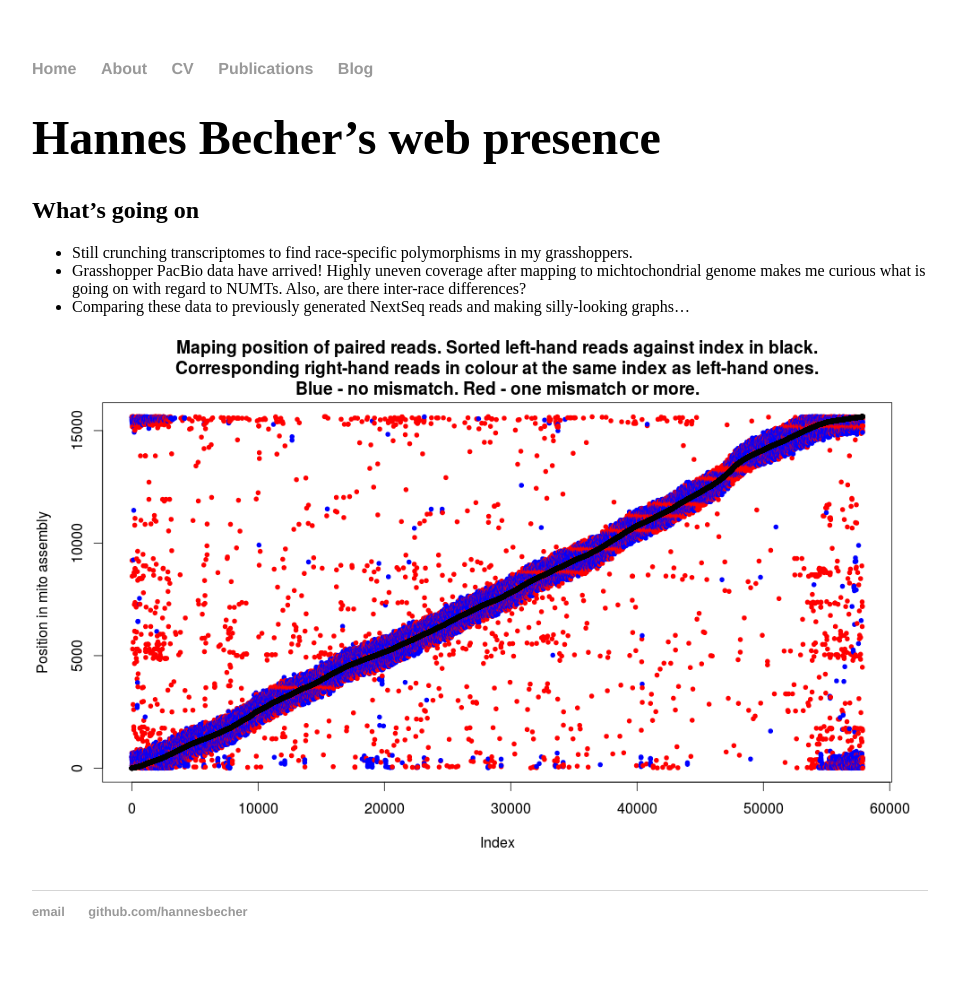
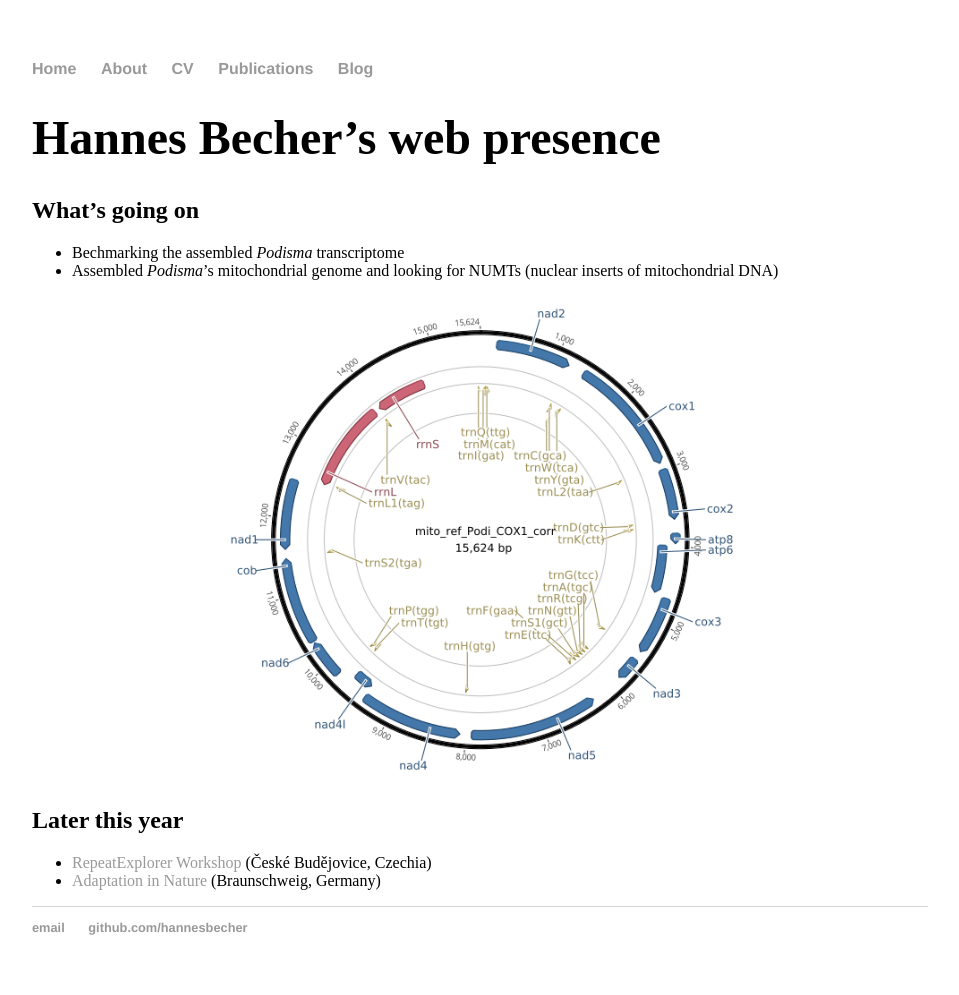
Before and after one commit to hannesbecher/hannesbecher.github.io, a Jekyll site: the page built from index.md, in a window 1280 px wide. Shown: the whole page, without its empty margins (160-1119 px from the left). Built offline with Jekyll 4.4.1, drawn with Linux system fonts in a browser that asks for light colours.

Commit message:
Update index.md

```diff
--- a/index.md
+++ b/index.md
@@ -6,8 +6,11 @@ title: Hannes Becher, Doctoral Researcher
 # Hannes Becher's web presence
 
 ## What's going on
-* Still crunching transcriptomes to find race-specific polymorphisms in my grasshoppers.
-* Grasshopper PacBio data have arrived! Highly uneven coverage after mapping to michtochondrial genome makes me curious what is going on with regard to NUMTs. Also, are there inter-race differences?
-* Comparing these data to previously generated NextSeq reads and making silly-looking graphs...
+* Bechmarking the assembled *Podisma* transcriptome
+* Assembled *Podisma*'s mitochondrial genome and looking for NUMTs (nuclear inserts of mitochondrial DNA)
 
-![mapping](img/mapping_13.png)
+![mapping](img/podi_circle.png)
+
+## Later this year
+* [RepeatExplorer Workshop](http://w3lamc.umbr.cas.cz/repeatexplorer/?page_id=14) (České Budějovice, Czechia)
+* [Adaptation in Nature](http://www.gfgenetik.de/tagungen/) (Braunschweig, Germany)
```
